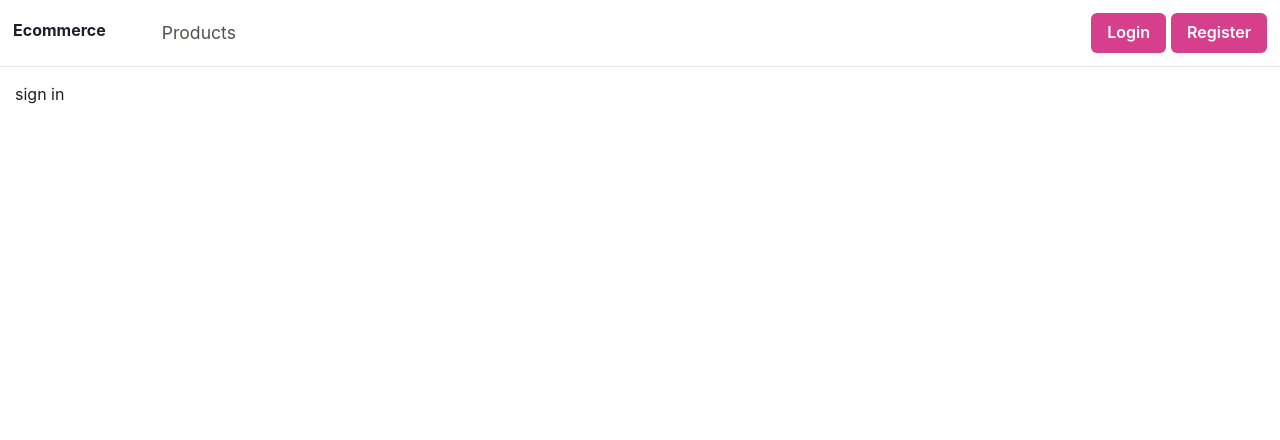
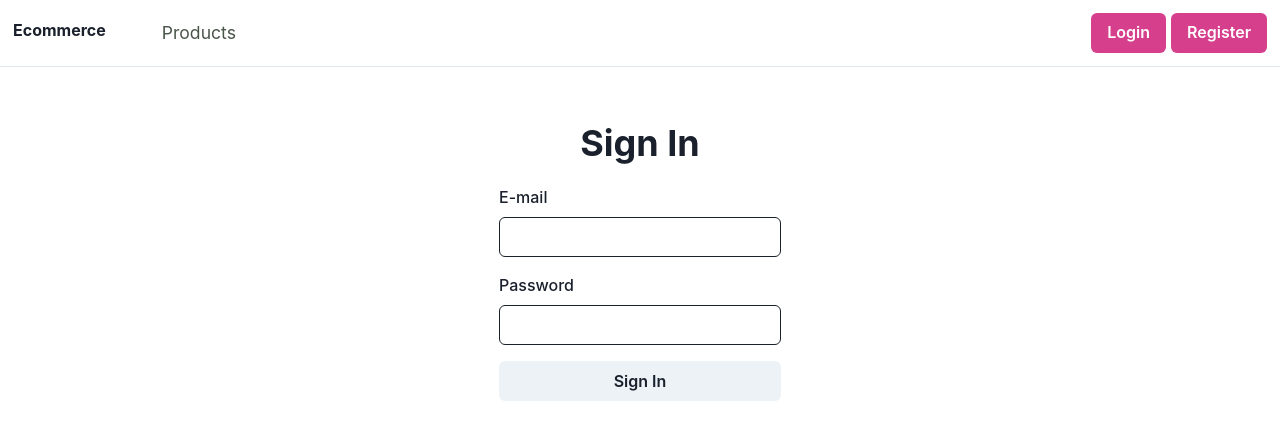
Before and after one commit to gazihandemir/E-Commerce-App, a React (Create React App) app in the folder client/: page /signin in a window 1280 px wide. Shown: the top 440 px of the page. Built offline with nearby package versions, Linux system fonts and the light colour scheme; no server answers.

Commit message:
signin sayfası yapıldı

```diff
--- a/client/src/api.js
+++ b/client/src/api.js
@@ -34,6 +34,10 @@
   );
   return data;
 };
+export const fetchLogin = async (input) => {
+  const { data } = await axios.post(`http://localhost:4000/auth/login`, input);
+  return data;
+};
 export const fetchMe = async () => {
   const { data } = await axios.get(`http://localhost:4000/auth/me`);
   return data;
--- a/client/src/pages/Auth/Signin/index.js
+++ b/client/src/pages/Auth/Signin/index.js
@@ -1,9 +1,87 @@
-import React from 'react';
+import React from "react";
+import { useNavigate } from "react-router-dom";
+import {
+  Flex,
+  Box,
+  Heading,
+  FormControl,
+  FormLabel,
+  Input,
+  Button,
+  Alert,
+} from "@chakra-ui/react";
+import { useFormik } from "formik";
+import validationSchema from "./validation";
+import { fetchLogin } from "../../../api";
+import { useAuth } from "../../../contexts/AuthContext";
+function Signin() {
+  const { login } = useAuth();
+  const navigate = useNavigate();
+  const formik = useFormik({
+    initialValues: {
+      email: "",
+      password: "",
+      passwordConfirm: "",
+    },
+    onSubmit: async (values, bag) => {
+      try {
+        const loginResponse = await fetchLogin({
+          email: values.email,
+          password: values.password,
+        });
+        login(loginResponse);
+        navigate("/");
+      } catch (e) {
+        bag.setErrors({ general: e.response.data.message });
+      }
+    },
+    validationSchema,
+  });
+  return (
+    <div>
+      <Flex align={"center"} width={"full"} justifyContent={"center"}>
+        <Box pt={10}>
+          <Box textAlign={"center"}>
+            <Heading>Sign In</Heading>
+          </Box>
+          <Box my={"5"}>
+            {formik.errors.general && (
+              <Alert status={"error"}>{formik.errors.general}</Alert>
+            )}
+          </Box>
+          <Box my={"5px"} textAlign={"left"}>
+            <form onSubmit={formik.handleSubmit} autoComplete="off">
+              <FormControl>
+                <FormLabel>E-mail</FormLabel>
+                <Input
+                  name="email"
+                  onChange={formik.handleChange}
+                  onBlur={formik.handleBlur}
+                  value={formik.values.email}
+                  isInvalid={formik.touched.email && formik.errors.email}
+                />
+              </FormControl>
 
-function Signin() {
-  return <div>
-      sign in
-  </div>;
+              <FormControl mt={"4"}>
+                <FormLabel>Password</FormLabel>
+                <Input
+                  name="password"
+                  type={"password"}
+                  onChange={formik.handleChange}
+                  onBlur={formik.handleBlur}
+                  value={formik.values.password}
+                  isInvalid={formik.touched.password && formik.errors.password}
+                />
+              </FormControl>
+              <Button mt={"4"} width={"full"} type={"submit"}>
+                Sign In
+              </Button>
+            </form>
+          </Box>
+        </Box>
+      </Flex>
+    </div>
+  );
 }
 
 export default Signin;
--- /dev/null
+++ b/client/src/pages/Auth/Signin/validation.js
@@ -0,0 +1,14 @@
+import * as yup from "yup";
+
+const validations = yup.object().shape({
+  email: yup
+    .string()
+    .email("Geçerli bir email giriniz.")
+    .required("Zorunlu alan"),
+  password: yup
+    .string()
+    .min(5, "Parolanız en az 5 karakter olmalıdır.")
+    .required(),
+});
+
+export default validations;
--- a/client/src/pages/Auth/Signup/index.js
+++ b/client/src/pages/Auth/Signup/index.js
@@ -1,4 +1,5 @@
 import React from "react";
+import { useNavigate } from "react-router-dom";
 import {
   Flex,
   Box,
@@ -15,7 +16,7 @@
 import { useAuth } from "../../../contexts/AuthContext";
 function Signup() {
   const { login } = useAuth();
-
+  const navigate = useNavigate();
   const formik = useFormik({
     initialValues: {
       email: "",
@@ -29,6 +30,7 @@
           password: values.password,
         });
         login(registerResponse);
+        navigate("/");
       } catch (e) {
         bag.setErrors({ general: e.response.data.message });
       }
```
